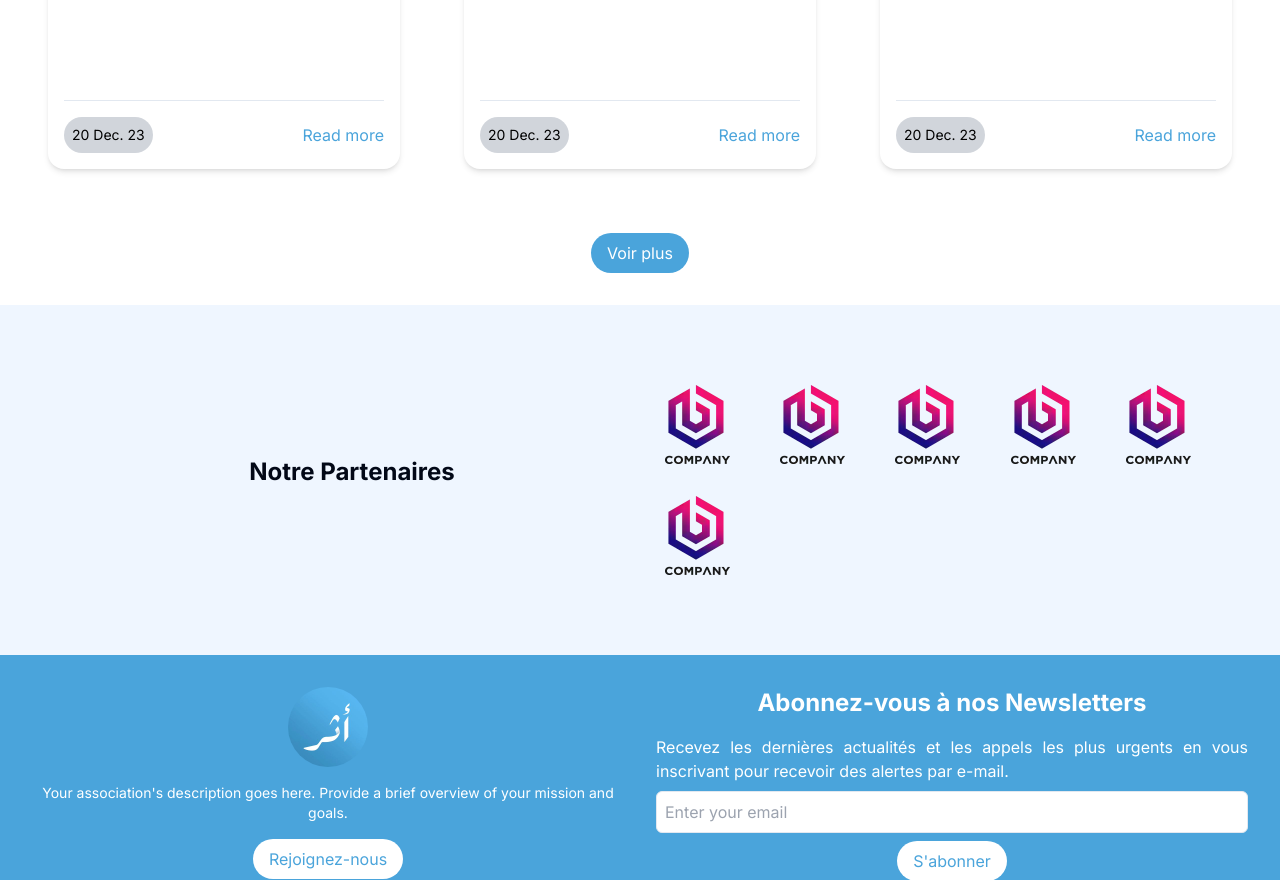
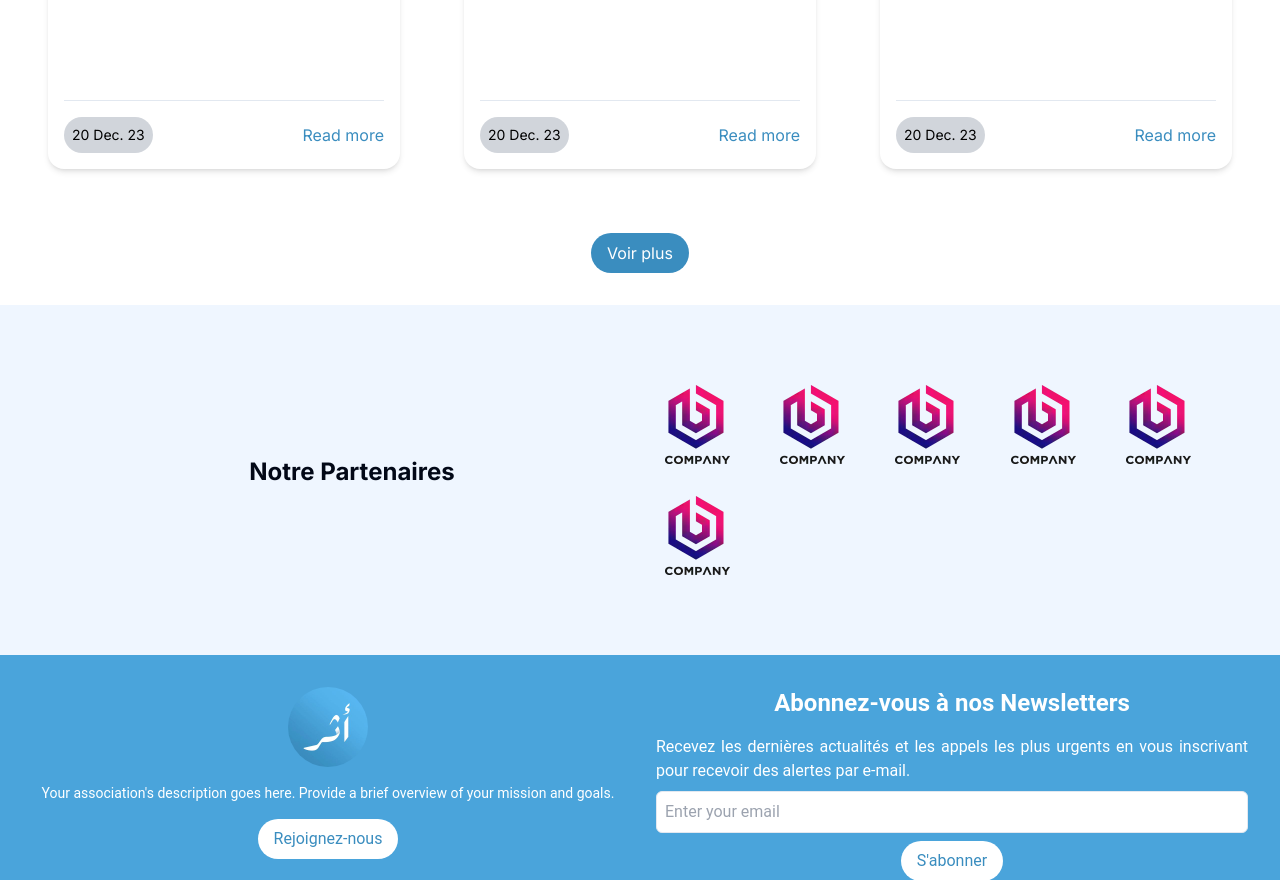
Before and after one commit to Khalid4dev/Athar-2.0, a Next.js app: page / in a window 1280 px wide. Shown: the part 1920-2800 px from the top of the page. Built offline with nearby package versions, Linux system fonts and the light colour scheme.

Commit message:
minor change

```diff
--- a/src/components/footer.tsx
+++ b/src/components/footer.tsx
@@ -19,7 +19,7 @@ const Footer: React.FC<FooterProps> = ({ navItems }) => {
   };
 
   return (
-    <footer className=" bg-primary-blue text-white text-center p-8 bottom-0 w-full">
+    <footer className=" text-white text-center p-8 bottom-0 w-full blur-1 bg-gradiant-blue font-Roboto ">
       <div className="grid sm:grid-cols-2 grid-cols-1 gap-8 mx-auto max-w-screen-xl">
         <div className="mb-4">
           <div className="flex flex-col items-center">
@@ -30,7 +30,7 @@ const Footer: React.FC<FooterProps> = ({ navItems }) => {
               className=" mx-auto rounded-full mb-4"
               alt="Company Logo"
             />
-            <p className="text-sm mb-4">
+            <p className="text-sm mb-4 font-">
               Your association's description goes here. Provide a brief overview
               of your mission and goals.
             </p>
--- a/tailwind.config.ts
+++ b/tailwind.config.ts
@@ -1,3 +1,4 @@
+import { Roboto } from "next/font/google"
 import type { Config } from "tailwindcss"
 
 const config = {
@@ -12,7 +13,8 @@ const config = {
   theme: {
     extend: {
       colors: {
-        "primary-blue": "#4AA4DB",
+        "primary-blue": "#3a8dbf",
+        "gradiant-blue": "#4AA4DB",
         "primary-grey": "#5D5D5D",
         "secondary-red": "#EF4A52",
         "secondary-yellow": "#F8C413",
@@ -53,6 +55,7 @@ const config = {
       fontFamily: {
         Arabota: ["Arabota", "sans-serif"],
         montserrat: ["Montserrat", "sans-serif"],
+        Roboto: ["Roboto", "sans-serif"],
       },
       borderRadius: {
         lg: "var(--radius)",
```
